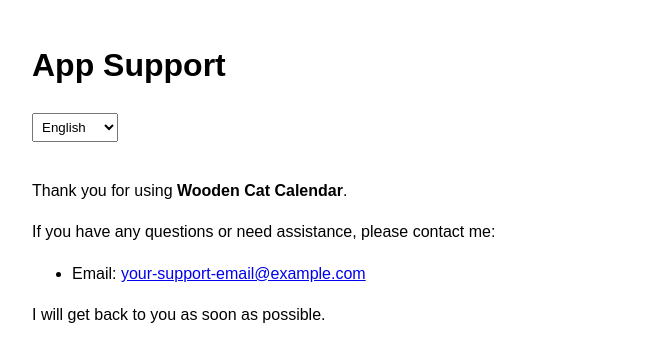
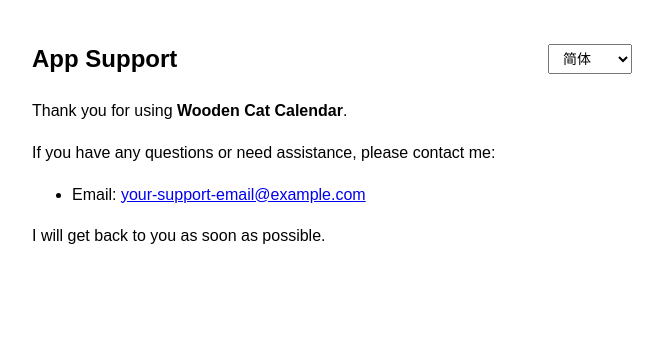
Before and after one commit to tuhuahezi/support-page, a plain HTML site: page index.html in a window 1280 px wide. Shown: the whole page, without its empty margins (308-971 px from the left). Drawn offline with Linux system fonts and the light colour scheme.

Commit message:
Update index.html

```diff
--- a/index.html
+++ b/index.html
@@ -10,29 +10,45 @@
     max-width: 600px;
     margin: 40px auto;
     line-height: 1.6;
+    padding: 0 20px;
   }
+
+  /* 标题和语言选择在同一行 */
+  .header {
+    display: flex;
+    justify-content: space-between;
+    align-items: center;
+    margin-bottom: 20px;
+  }
+
+  h1 {
+    margin: 0;
+    font-size: 24px;
+  }
+
   select {
-    margin-bottom: 20px;
-    padding: 5px;
+    padding: 5px 10px;
+    font-size: 14px;
   }
 </style>
 </head>
 <body>
 
-<h1 id="title">App Support</h1>
-
-<select id="langSelect">
-  <option value="en">English</option>
-  <option value="zh-CN">简体中文</option>
-  <option value="zh-TW">繁體中文</option>
-  <option value="ja">日本語</option>
-</select>
+<div class="header">
+  <h1 id="title">App Support</h1>
+  <select id="langSelect">
+    <option value="zh-CN">简体</option>
+    <option value="zh-TW">繁體</option>
+    <option value="ja">日本語</option>
+    <option value="en">EN</option>
+  </select>
+</div>
 
 <div id="content">
   <p id="welcome">Thank you for using <strong>Wooden Cat Calendar</strong>.</p>
   <p id="info">If you have any questions or need assistance, please contact me:</p>
   <ul>
-    <li id="email">Email: <a href="mailto:your-support-email@example.com">your-support-email@example.com</a></li>
+    <li id="email">Email: <a href="mailto:tuhuahezi@outlook.com">your-support-email@example.com</a></li>
   </ul>
   <p id="closing">I will get back to you as soon as possible.</p>
 </div>
```
